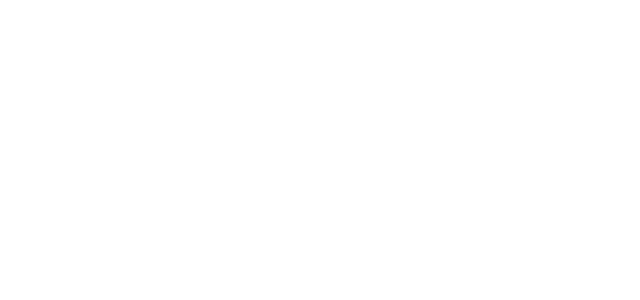
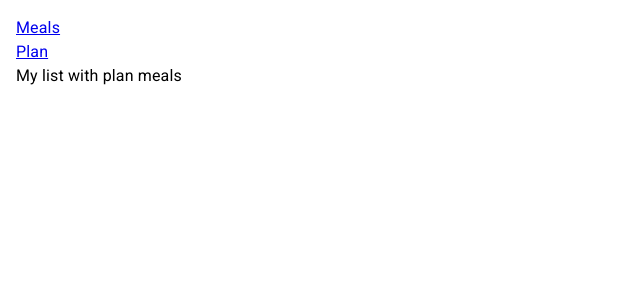
Before and after one commit to alekseevaiana/meals_planner, a React (Create React App) app: page /plan in a window 1280 px wide. Before the commit this address had no page. Shown: the top 300 px of the page, without its empty margins (0-640 px from the left). Built offline with nearby package versions, Linux system fonts and the light colour scheme.

Commit message:
add plan route

```diff
--- a/src/App.js
+++ b/src/App.js
@@ -12,18 +12,15 @@ function App() {
   const navigate = useNavigate();
 
   const handleIngridientInput = (e) => {
-    console.log(e.target.value);
     setInputIngridient(e.target.value);
   };
 
   const handleIngridientNameInput = (e) => {
-    console.log(e.target.value);
     setInputIngridientName(e.target.value);
   };
 
   const handleAddIngridient = () => {
-    const new_ingridient = inputIngridient;
-    setIngridients([...ingridients, new_ingridient]);
+    setIngridients([...ingridients, inputIngridient]);
     setInputIngridient("");
   };
 
@@ -43,9 +40,7 @@ function App() {
   return (
     <div className="App">
       <Routes>
-        <Route exact path="/" element={<Home meals={mealsData} />} />
-      </Routes>
-      <Routes>
+        <Route exact path="*" element={<Home meals={mealsData} />} />
         <Route
           exact
           path="/new_meal"
--- a/src/Home.js
+++ b/src/Home.js
@@ -1,5 +1,7 @@
-import { Box } from "@mui/material";
+import { Box, Typography } from "@mui/material";
+import { Routes, Route, Link } from "react-router-dom";
 import MealsList from "./MealsList";
+import PlanMealsList from "./PlanMealsList";
 
 export default function Home({ meals }) {
   return (
@@ -12,7 +14,16 @@ export default function Home({ meals }) {
           height: "100vh",
         }}
       >
-        <MealsList meals={meals} />
+        <Link to="/">
+          <Typography>Meals</Typography>
+        </Link>
+        <Link to="/plan">
+          <Typography>Plan</Typography>
+        </Link>
+        <Routes>
+          <Route exact path="/" element={<MealsList meals={meals} />} />
+          <Route path="/plan" element={<PlanMealsList />} />
+        </Routes>
       </Box>
     </>
   );
--- /dev/null
+++ b/src/PlanMealsList.js
@@ -0,0 +1,9 @@
+import { Typography } from "@mui/material";
+
+export default function PlanMealsList() {
+  return (
+    <>
+      <Typography>My list with plan meals</Typography>
+    </>
+  );
+}
```
